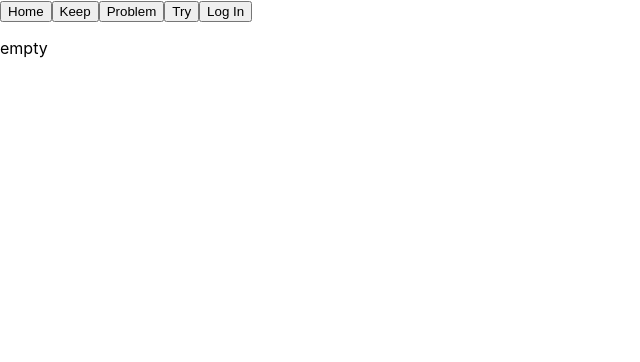
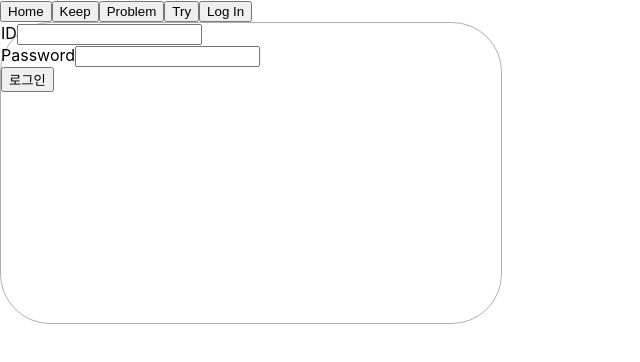
Before and after one commit to jxxhong/React-KPT, a React (Create React App) app in the folder kpt/: page / in a window 1280 px wide. Both pictures are taken after a click on the button "Log In". Shown: the top 362 px of the page, without its empty margins (0-640 px from the left). Built offline with nearby package versions, Linux system fonts and the light colour scheme.

Commit message:
add Login component

```diff
--- a/kpt/src/App.css
+++ b/kpt/src/App.css
@@ -18,3 +18,9 @@
   color: white;
   font-size: small;
 }
+.loginForm{
+  width: 500px;
+  height: 300px;
+  border: #b0b0b0 1px solid;
+  border-radius: 50px;
+}
--- a/kpt/src/App.jsx
+++ b/kpt/src/App.jsx
@@ -3,10 +3,13 @@ import './App.css';
 import { keepMemo, problemMemo, tryMemo } from './data';
 import MemoGroup from './component/MemoGroup';
 import Button from './component/Button';
+import Login from './component/Login';
 
 function App() {
   const [viewChange, setViewChange] = useState('Home');
+  const [user, setUser] = useState();
   let viewContent;
+
   function viewSelect(viewName){
     setViewChange(viewName);
   }
@@ -18,24 +21,22 @@ function App() {
         <MemoGroup list={tryMemo} key='_try' />
       </div>
   }else if(viewChange === 'Keep'){
-    viewContent = <div className='content'>
+    viewContent = <div className='keepContent'>
         <MemoGroup list={keepMemo} key='_keep' />
       </div>
   }else if(viewChange === 'Problem'){
-    viewContent = <div className='content'>
+    viewContent = <div className='problemContent'>
         <MemoGroup list={problemMemo} key='_problem' />
       </div>
   }else if(viewChange === 'Try'){
-    viewContent = <div className='content'>
+    viewContent = <div className='tryContent'>
         <MemoGroup list={tryMemo} key='_Try' />
       </div>
   }else if(viewChange === 'Log In'){
-    viewContent = <div className='content'>
-        <p>empty</p>
+    viewContent = <div className='logInPage'>
+        <Login></Login>
       </div>
   }
-
-
 
   return (
     <div>
--- /dev/null
+++ b/kpt/src/component/Login.jsx
@@ -0,0 +1,34 @@
+import Button from "./Button";
+import { Info } from "../data";
+
+const checkInfo = (e) => {
+  let id = e.target.form[0].value;
+  let pw = e.target.form[1].value;
+
+  if (Info[id] !== pw) {
+    e.preventDefault();
+    alert('아이디 또는 비밀번호를 확인해주세요!');
+  }else{
+    console.log('success');
+  }
+}
+
+export default function Login(props) {
+  return (
+    <form className="loginForm">
+      <div className="InfoInput">
+        <div className="idInput">
+          <label htmlFor="id">ID</label>
+          <input type="text" id="id" />
+        </div>
+        <div className="pwInput">
+          <label htmlFor="pw">Password</label>
+          <input type="password" id="pw" />
+        </div>
+      </div>
+      <div className="submitBtn">
+        <Button onSelect={checkInfo}>로그인</Button>
+      </div>
+    </form>
+  );
+}
--- a/kpt/src/data.js
+++ b/kpt/src/data.js
@@ -20,5 +20,9 @@ export let tryMemo = [
   {
     content : 'try memo',
     date : 20240321,
-  }
+  },
 ]
+
+export let Info = {
+    ex0000 : 'ex1234',
+}
```
